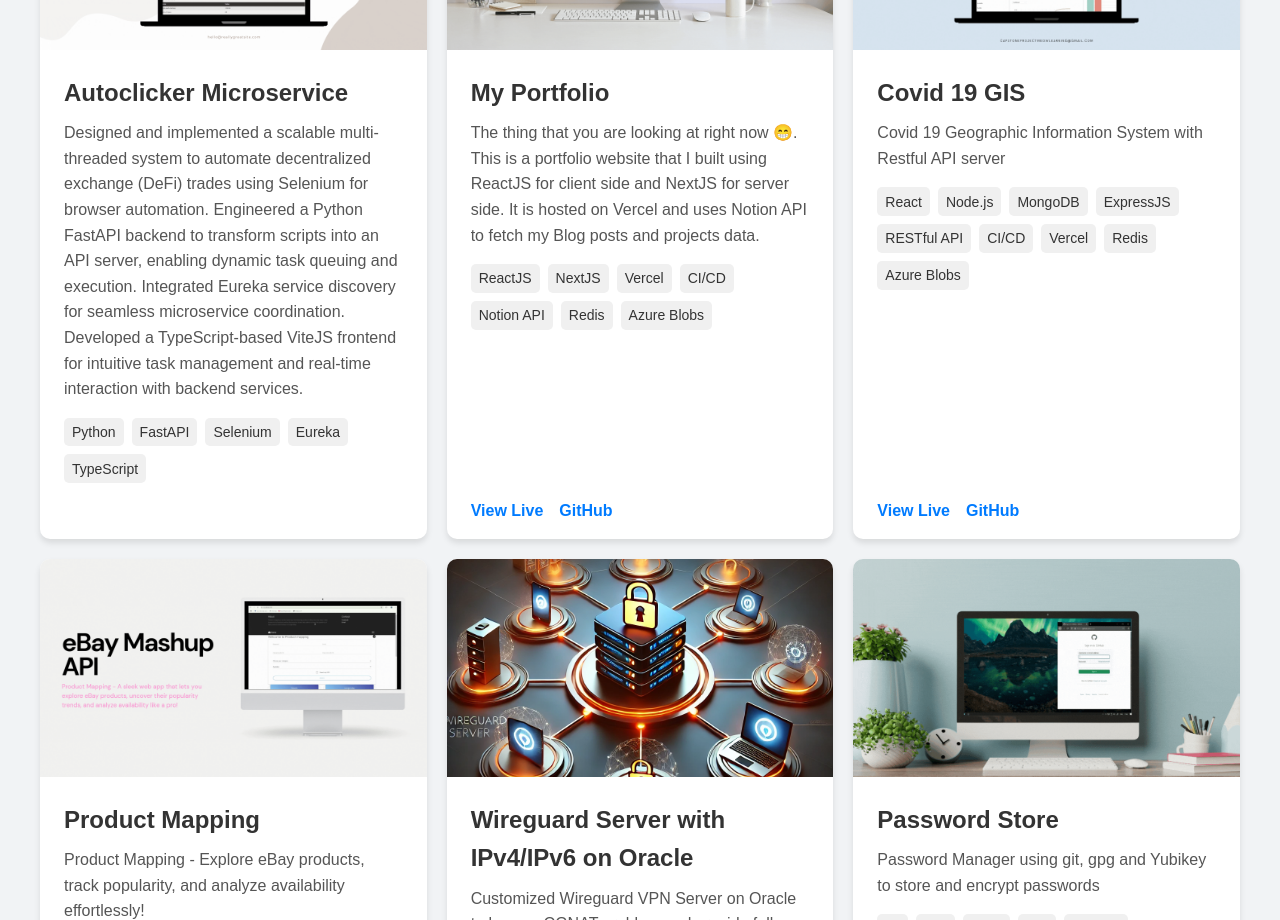
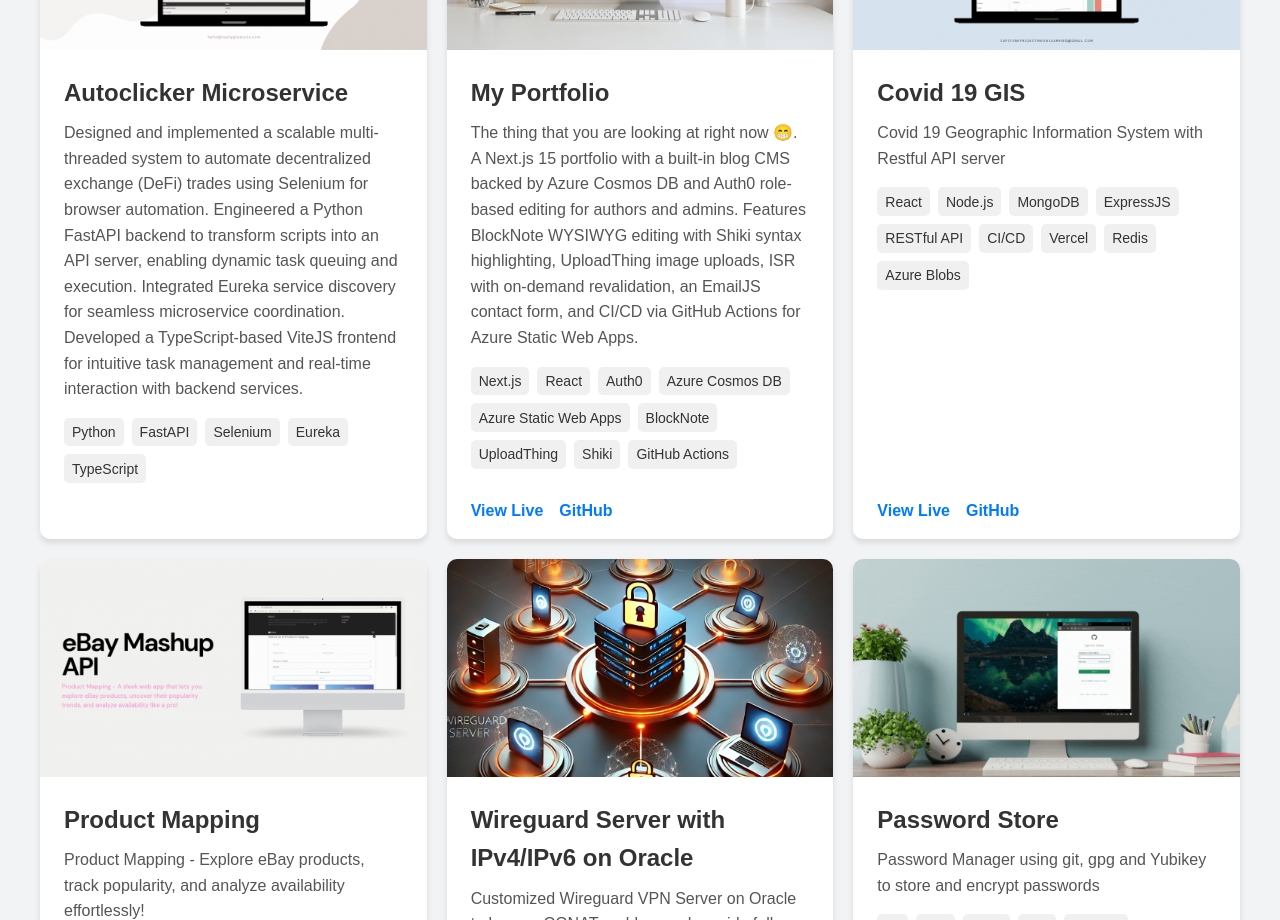
Before and after one commit to dhienf0707/dhienf0707.github.io, a Next.js app: page / in a window 1280 px wide. Shown: the part 1220-2140 px from the top of the page. Built offline with nearby package versions, Linux system fonts and the light colour scheme; no server answers.

Commit message:
Remove old Azure Static Web Apps workflow file and update portfolio project description and toolkit

```diff
--- a/components/Projects.jsx
+++ b/components/Projects.jsx
@@ -116,8 +116,8 @@
         },
         {
             title: "My Portfolio",
-            description: "The thing that you are looking at right now 😁. This is a portfolio website that I built using ReactJS for client side and NextJS for server side. It is hosted on Vercel and uses Notion API to fetch my Blog posts and projects data.",
-            toolkit: ["ReactJS", "NextJS", "Vercel", "CI/CD", "Notion API", "Redis", "Azure Blobs"],
+            description: "The thing that you are looking at right now 😁. A Next.js 15 portfolio with a built-in blog CMS backed by Azure Cosmos DB and Auth0 role-based editing for authors and admins. Features BlockNote WYSIWYG editing with Shiki syntax highlighting, UploadThing image uploads, ISR with on-demand revalidation, an EmailJS contact form, and CI/CD via GitHub Actions for Azure Static Web Apps.",
+            toolkit: ["Next.js", "React", "Auth0", "Azure Cosmos DB", "Azure Static Web Apps", "BlockNote", "UploadThing", "Shiki", "GitHub Actions"],
             image: "/images/portfolio.gif",
             "View Live": "https://jerry-nguyen.vercel.app/",
             github: "https://github.com/dhienf0707/dhienf0707.github.io",
```
